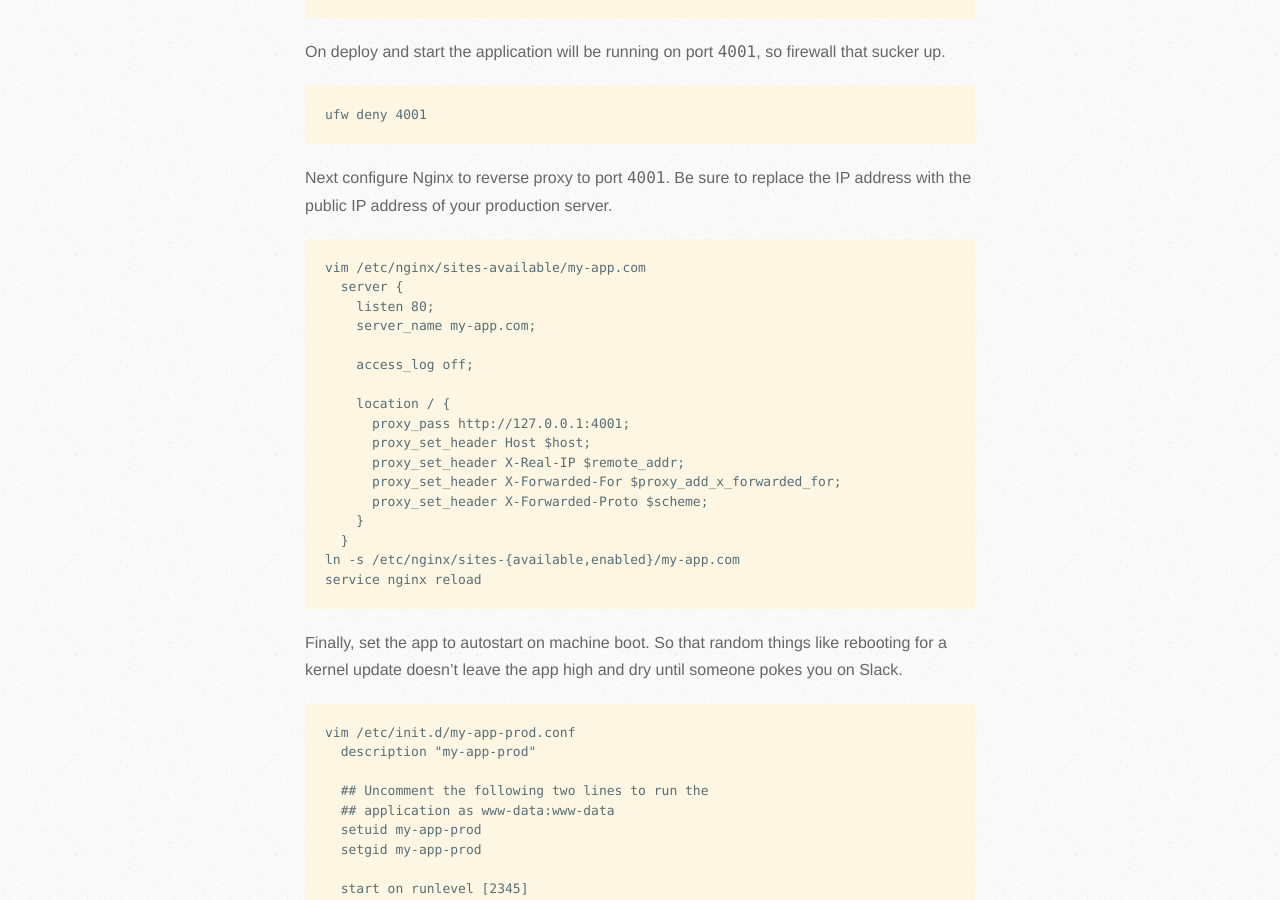
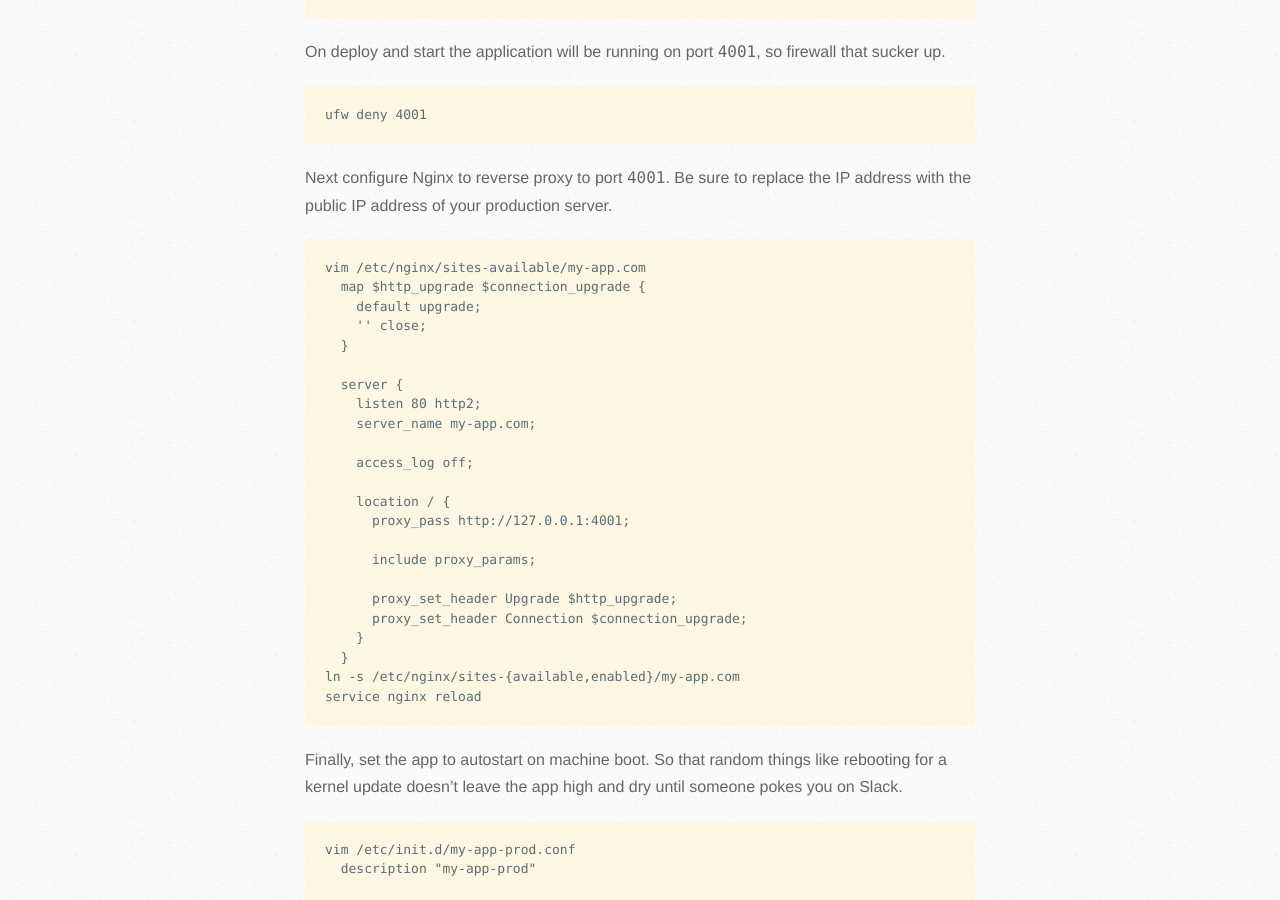
Before and after one commit to mysteriouspants/mysteriouspants.com, a Jekyll site: the page built from _posts/2016-07-18-deploying-phoenix.md, in a window 1280 px wide and 900 px high, scrolled down 2889 px. Built offline with Jekyll 4.4.1, drawn with Linux system fonts in a browser that asks for light colours.

Commit message:
Add channel headers to nginx config.
Thanks dustinfarris!

```diff
--- a/_posts/2016-07-18-deploying-phoenix.md
+++ b/_posts/2016-07-18-deploying-phoenix.md
@@ -81,18 +81,24 @@ Next configure Nginx to reverse proxy to port `4001`. Be sure to replace the
 IP address with the public IP address of your production server.
 
     vim /etc/nginx/sites-available/my-app.com
+      map $http_upgrade $connection_upgrade {
+        default upgrade;
+        '' close;
+      }
+
       server {
-        listen 80;
+        listen 80 http2;
         server_name my-app.com;
 
         access_log off;
 
         location / {
           proxy_pass http://127.0.0.1:4001;
-          proxy_set_header Host $host;
-          proxy_set_header X-Real-IP $remote_addr;
-          proxy_set_header X-Forwarded-For $proxy_add_x_forwarded_for;
-          proxy_set_header X-Forwarded-Proto $scheme;
+
+          include proxy_params;
+
+          proxy_set_header Upgrade $http_upgrade;
+          proxy_set_header Connection $connection_upgrade;
         }
       }
     ln -s /etc/nginx/sites-{available,enabled}/my-app.com
```
